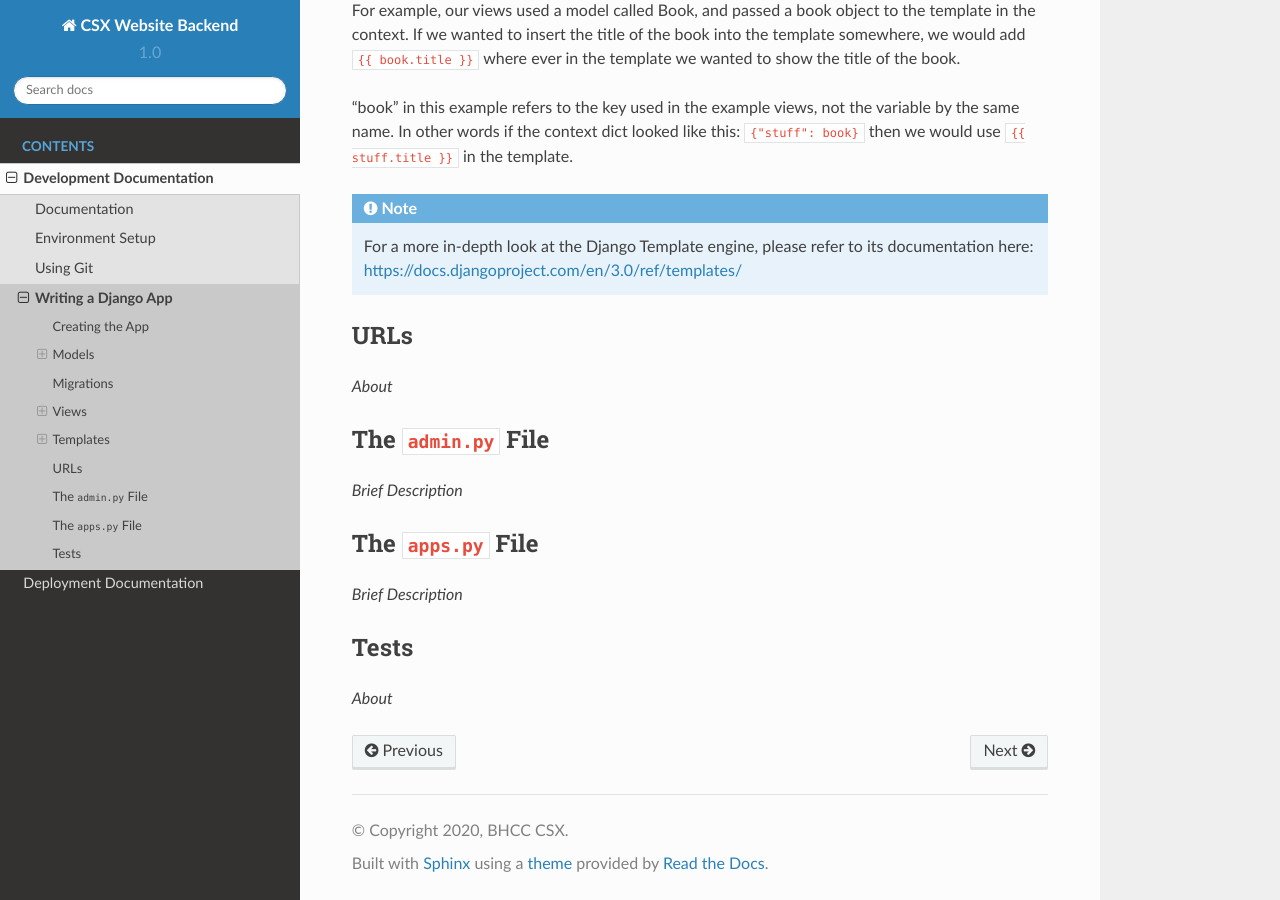
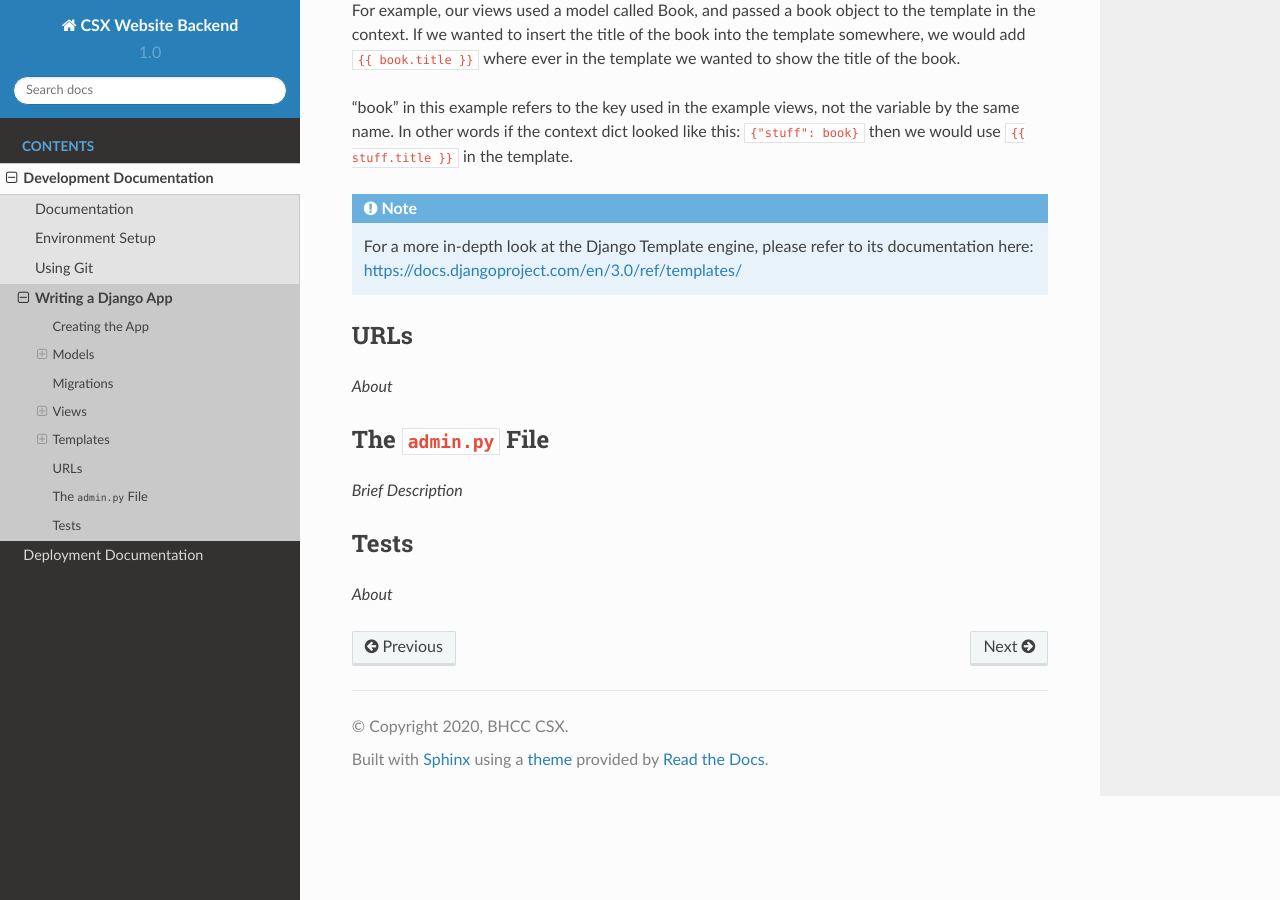
Before and after one commit to BHCC-CSX/csx-website-backend, a Sphinx documentation site: the page built from docs/development/writing_an_app.md, in a window 1280 px wide and 900 px high, scrolled down 6344 px. Built offline with Sphinx 7.4.7 and the Read the Docs theme 2.0.0, drawn with Linux system fonts in a browser that asks for light colours.

Commit message:
Remove the `apps.py` section from the `writing_an_app` documentation, as it is not relevant in the vast majority of cases.

```diff
--- a/docs/development/writing_an_app.md
+++ b/docs/development/writing_an_app.md
@@ -279,8 +279,6 @@ _About DRF Serializers_ -->
 ## The `admin.py` File
 _Brief Description_
 
-## The `apps.py` File
-_Brief Description_
 
 <!-- ## Site Hooks
 _Something Custom to explain_ -->
```
